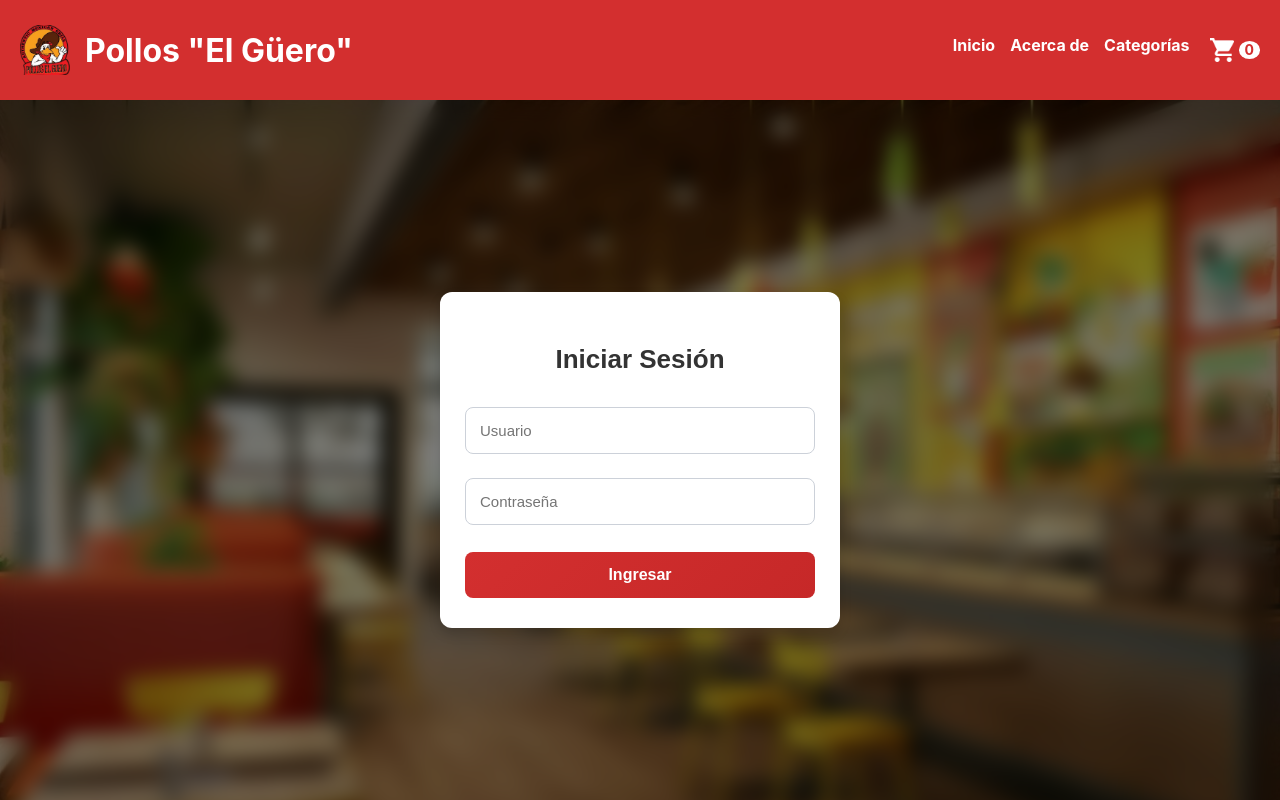
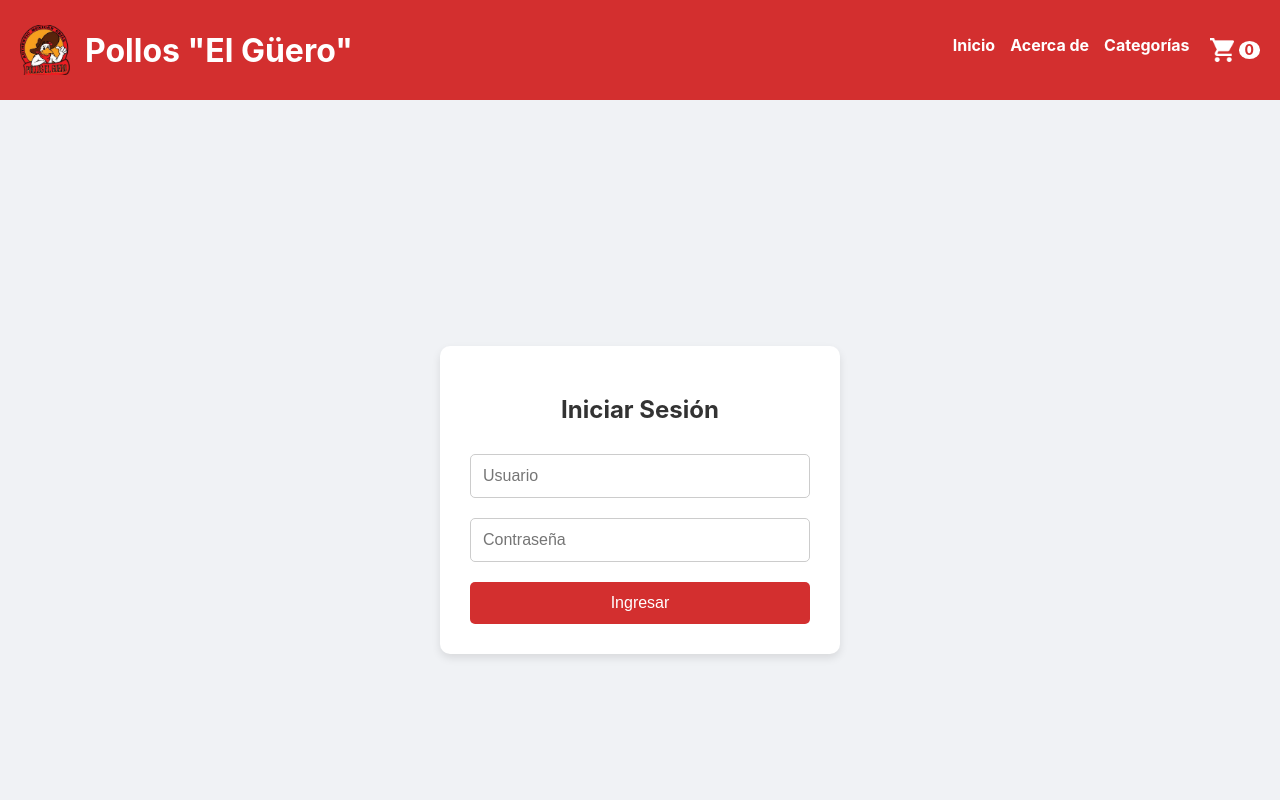
Before and after one commit to Kurisari/final_project_dweb, a React (Create React App) app: page /login in a window 1280 px wide. Shown: the top 800 px of the page. Built offline with nearby package versions, Linux system fonts and the light colour scheme.

Commit message:
login de vuelta

```diff
--- a/src/components/Login.css
+++ b/src/components/Login.css
@@ -1,60 +1,40 @@
+/* Estilos generales del contenedor */
 .login-container {
-    position: relative;
     display: flex;
     justify-content: center;
     align-items: center;
     height: 100vh;
-    background: url(../assets/img/inside_pollos.jpg);
-    background-size: cover;
-    background-position: center;
-    padding: 20px;
-    overflow: hidden;
+    background-color: #f0f2f5;
 }
 
-.login-container::before {
-    content: "";
-    position: absolute;
-    top: 0;
-    left: 0;
-    right: 0;
-    bottom: 0;
-    background: rgba(0, 0, 0, 0.5);
-    backdrop-filter: blur(10px);
-    z-index: 1;
-}
-
+/* Estilos del formulario */
 form {
-    position: relative;
-    z-index: 2;
-    background-color: #ffffff;
-    padding: 30px 25px;
-    margin-bottom:80px;
-    border-radius: 12px;
-    box-shadow: 0 6px 12px rgba(0, 0, 0, 0.15);
+    background-color: #fff;
+    padding: 30px;
+    border-radius: 10px;
+    box-shadow: 0 4px 8px rgba(0, 0, 0, 0.1);
     text-align: center;
     width: 100%;
     max-width: 400px;
-    font-family: Arial, sans-serif;
 }
 
 /* Estilos del título */
 form h2 {
     margin-bottom: 20px;
     color: #333;
-    font-size: 26px;
-    font-weight: bold;
+    font-size: 24px;
 }
 
 /* Estilos de los inputs */
 input[type="text"],
 input[type="password"] {
     width: 100%;
-    padding: 14px;
-    margin: 12px 0;
-    border: 1px solid #ccd1d9;
-    border-radius: 8px;
-    font-size: 15px;
-    transition: border-color 0.3s, box-shadow 0.3s;
+    padding: 12px;
+    margin: 10px 0;
+    border: 1px solid #ccc;
+    border-radius: 5px;
+    box-sizing: border-box;
+    font-size: 16px;
 }
 
 /* Estilo de enfoque en inputs */
@@ -62,40 +42,31 @@ input[type="text"]:focus,
 input[type="password"]:focus {
     border-color: #d32f2f;
     outline: none;
-    box-shadow: 0 0 8px rgba(211, 47, 47, 0.3);
+    box-shadow: 0 0 5px rgba(255, 47, 0, 0.5);
 }
 
 /* Estilos del botón */
 button {
     width: 100%;
-    padding: 14px;
-    background: linear-gradient(135deg, #d32f2f, #c62828);
+    padding: 12px;
+    background-color: #d32f2f;
     color: white;
     border: none;
-    border-radius: 8px;
+    border-radius: 5px;
     font-size: 16px;
-    font-weight: bold;
     cursor: pointer;
-    margin-top: 15px;
-    transition: background-color 0.3s ease, transform 0.2s;
+    margin-top: 10px;
+    transition: background-color 0.3s ease;
 }
 
 /* Efecto hover en botón */
 button:hover {
-    background-color: #b71c1c;
-    transform: translateY(-2px);
+    background-color: #b30000;
 }
 
-/* Efecto activo en botón */
-button:active {
-    background-color: #a00000;
-    transform: translateY(0);
+/* Estilos de alerta (opcional) */
+.alert {
+    color: red;
+    font-size: 14px;
+    margin-top: 10px;
 }
-
-/* Estilos de alerta */
-.alert {
-    color: #d32f2f;
-    font-size: 14px;
-    margin-top: 15px;
-    font-style: italic;
-}
```
